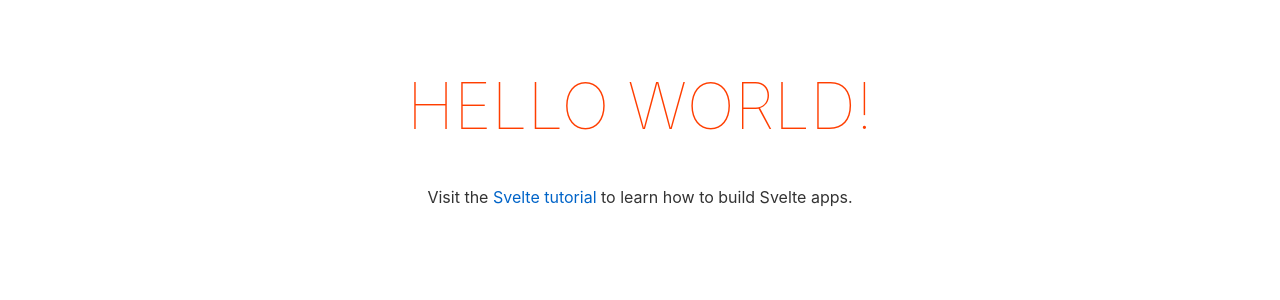
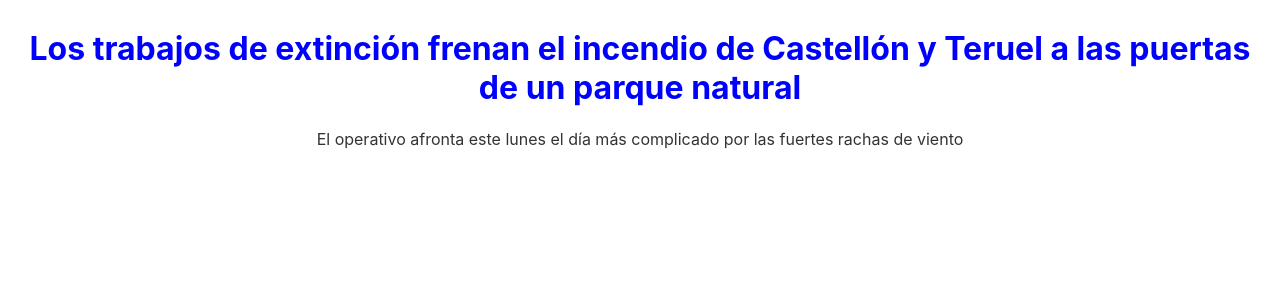
Before and after one commit to Andreapf13/sveltepractice, a Svelte app: page / in a window 1280 px wide. Shown: the top 300 px of the page. Built offline with nearby package versions, Linux system fonts and the light colour scheme.

Commit message:
firstcard

```diff
--- a/package.json
+++ b/package.json
@@ -10,6 +10,7 @@
   },
   "devDependencies": {
     "@rollup/plugin-commonjs": "^24.0.0",
+    "@rollup/plugin-json": "^6.0.0",
     "@rollup/plugin-node-resolve": "^15.0.0",
     "@rollup/plugin-terser": "^0.4.0",
     "rollup": "^3.15.0",
--- a/src/App.svelte
+++ b/src/App.svelte
@@ -1,30 +1,4 @@
 <script>
-	export let name;
+    import Preview from "./Preview.svelte";
 </script>
-
-<main>
-	<h1>Hello {name}!</h1>
-	<p>Visit the <a href="https://svelte.dev/tutorial">Svelte tutorial</a> to learn how to build Svelte apps.</p>
-</main>
-
-<style>
-	main {
-		text-align: center;
-		padding: 1em;
-		max-width: 240px;
-		margin: 0 auto;
-	}
-
-	h1 {
-		color: #ff3e00;
-		text-transform: uppercase;
-		font-size: 4em;
-		font-weight: 100;
-	}
-
-	@media (min-width: 640px) {
-		main {
-			max-width: none;
-		}
-	}
-</style>
+<Preview titulo="Los trabajos de extinción frenan el incendio de Castellón y Teruel a las puertas de un parque natural" texto="El operativo afronta este lunes el día más complicado por las fuertes rachas de viento"/>
--- /dev/null
+++ b/src/Preview.svelte
@@ -0,0 +1,17 @@
+<script>
+  export let  titulo;
+  export let texto;
+</script>
+
+<h1> {titulo}</h1>
+<p>{texto}</p>
+
+<style>
+h1{
+color:blue;
+text-align:center;
+}
+p{
+    text-align:center;
+}
+</style>
```
Also changed, not shown: 1 other file (tests, documents, lock files or other folders).
